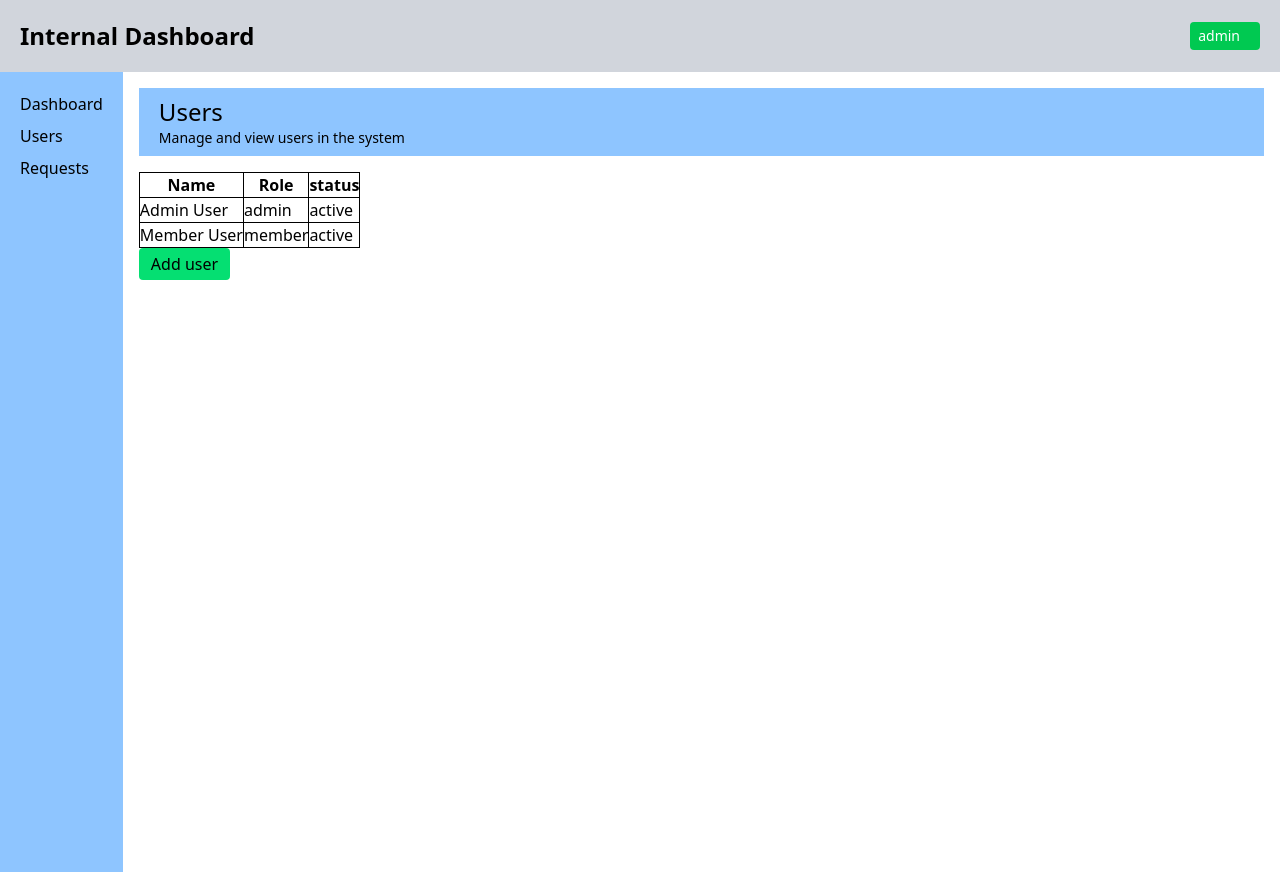
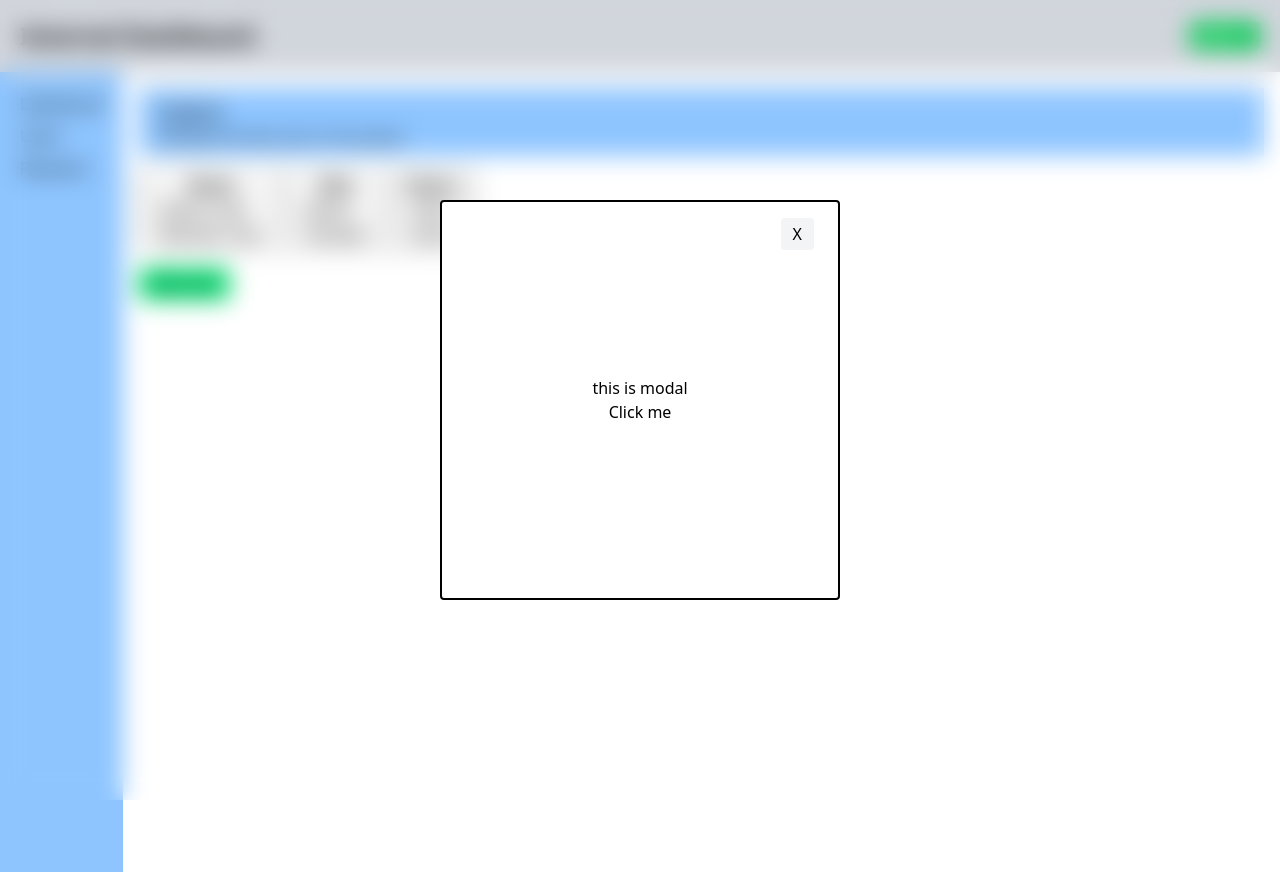
Before and after one commit to itsgauravkumar07/internal-user-management-dashboard, a React (Vite) app: page /dashboard/users in a window 1280 px wide. Both pictures are taken after a click on the button "Add user". Built offline with nearby package versions, Linux system fonts and the light colour scheme.

Commit message:
Add modal component and implement it in users screen

```diff
--- /dev/null
+++ b/src/components/Modal.jsx
@@ -0,0 +1,16 @@
+
+export default function Modal({ isModal, onClose, children }) {
+    // if(!isModal) return;
+  return (
+    <div
+
+        className="fixed top-0 left-0  min-h-screen backdrop-blur-md flex items-center justify-center w-full">
+            <div className="fixed bg-white border-2 h-100 w-100 m-auto rounded flex items-center justify-center flex-col">
+                <button
+                    onClick={onClose}
+                    className="absolute top-4 right-6 bg-gray-100 px-3 py-1 rounded hover:bg-gray-200 hover:text-white">X</button>
+                {children}
+            </div>
+    </div>
+  );
+};
--- a/src/pages/Users.jsx
+++ b/src/pages/Users.jsx
@@ -1,11 +1,19 @@
+import { useState } from "react";
 import { useAppContext } from "../context/AppProvider";
+import Modal from "../components/Modal";
 
 export default function Users(){
 
     const { users, currentRole } = useAppContext();
+    const [isModal, setIsModal] = useState(false);
+
+    function handleAddUser(){
+        setIsModal(!isModal);
+        console.log("click");
+    }
 
     return(
-        <section>
+        <section className="">
             <header className="bg-blue-300 px-5 py-2">
                 <h1 className="text-2xl font-medium">Users</h1>
                 <p className="text-sm">Manage and view users in the system</p>
@@ -17,15 +25,15 @@ export default function Users(){
                         <tr className="">
                             <th className="border">Name</th>
                             <th className="border">Role</th>
-                            <th>status</th>
+                            <th>Status</th>
                         </tr>
                     </thead>
                     <tbody className="border">
                         {users.map((user) => (
                             <tr key={user.id}>
-                                <td className="border">{user.name}</td>
-                                <td className="border">{user.role}</td>
-                                <td className="border">{user.status}</td>
+                                <td className="border px-5">{user.name}</td>
+                                <td className="border px-5">{user.role}</td>
+                                <td className="border px-5">{user.status}</td>
                             </tr>
                         ))}
                     </tbody>
@@ -33,12 +41,24 @@ export default function Users(){
 
                 {currentRole === "admin"
                     ?
-                    <button className="px-3 py-1 bg-green-400 rounded">Add user</button>
+                    <button
+                        className="px-3 mt-5 py-1 bg-green-400 rounded"
+                        onClick={() => handleAddUser()}>Add user</button>
                     :
                     <p>You have read-only access to users</p>
                 }
             </div>
 
+            {isModal &&
+                <Modal
+                    isModal={isModal}
+                    onClose={handleAddUser}
+                    className="">
+                    <h1>this is modal</h1>
+                    <button>Click me</button>
+            </Modal>
+            }
+
 
         </section>
     )
```
